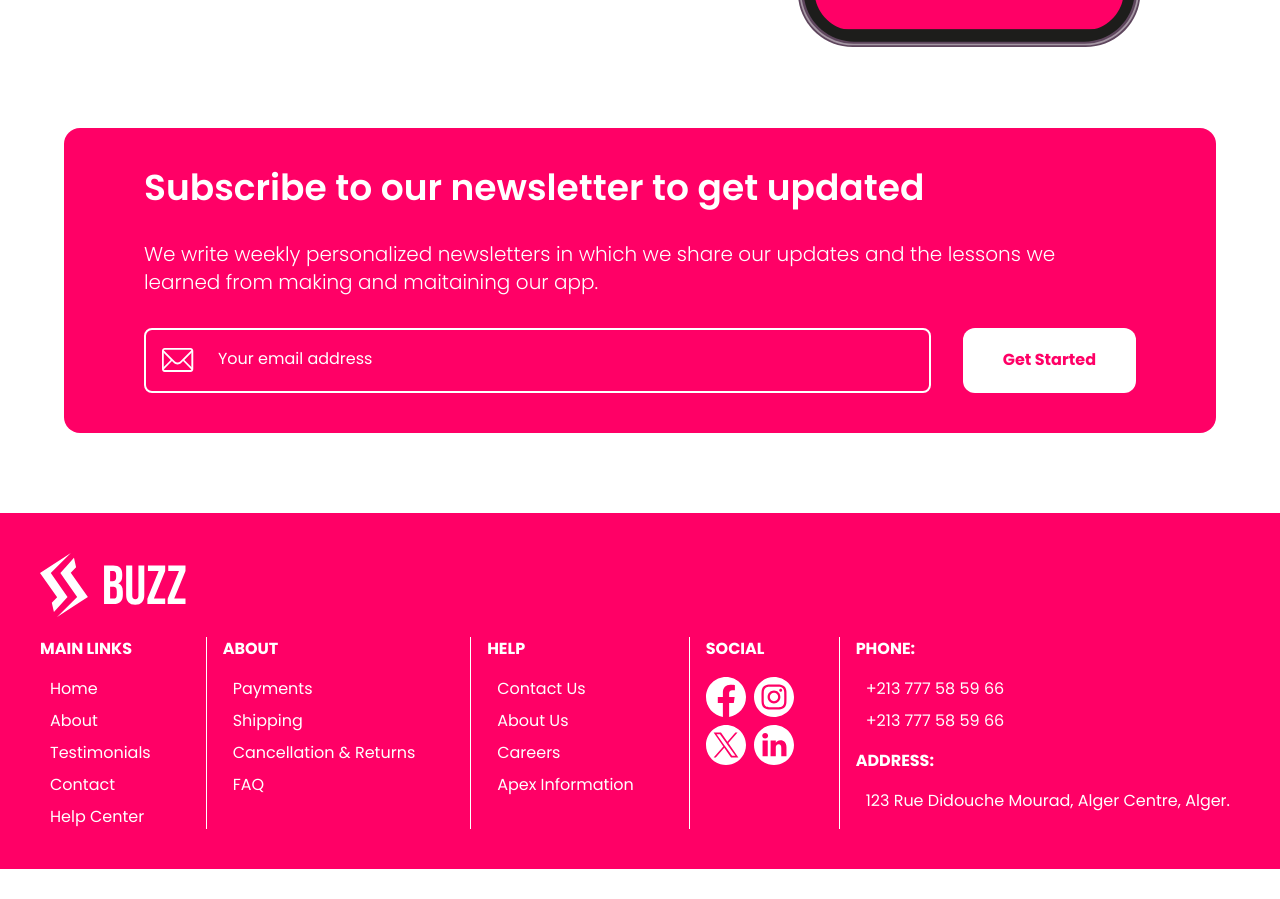
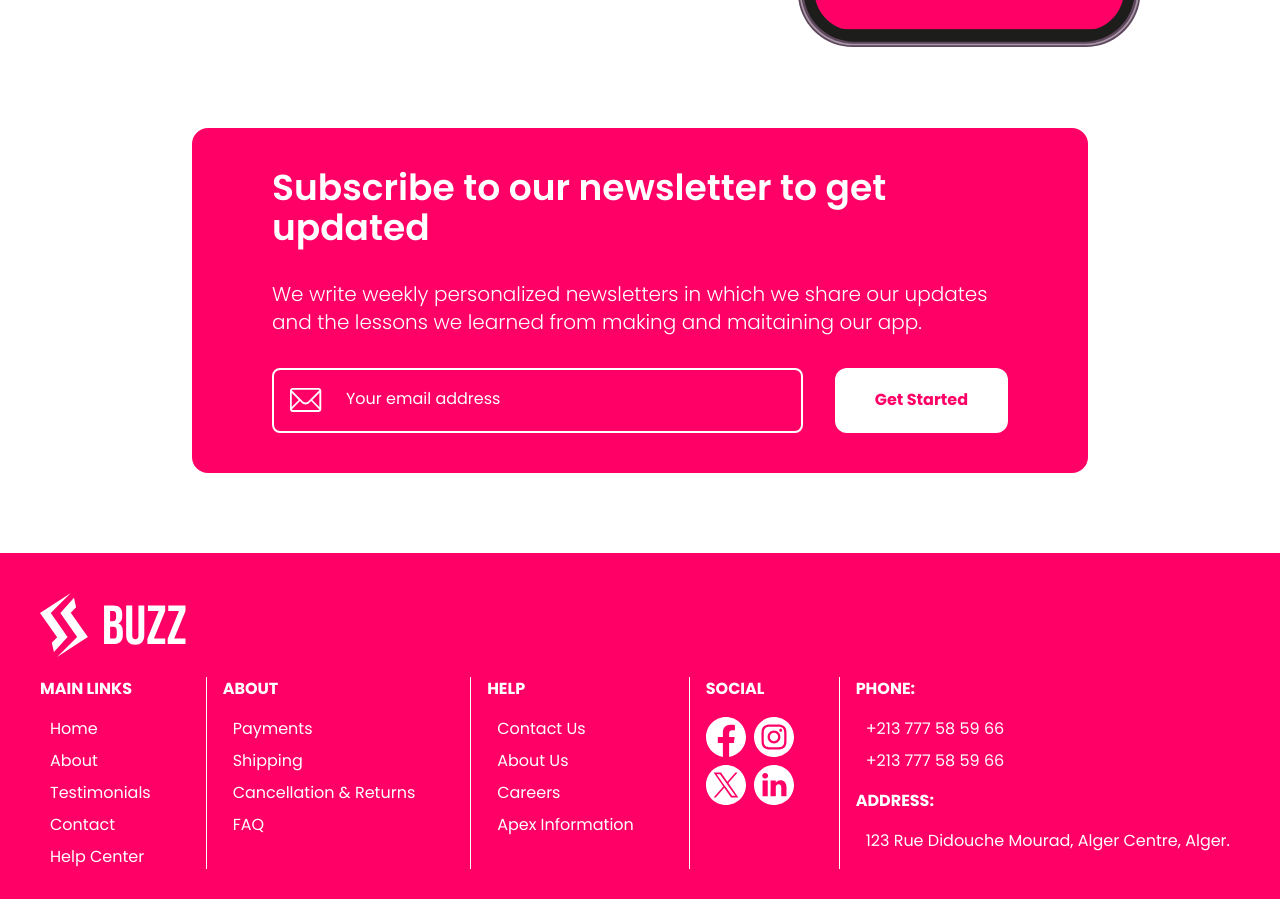
Before and after one commit to RiadMarmouze/BUZZ, a Next.js app: page / in a window 1280 px wide. Shown: the part 5080-5979 px from the top of the page. Built offline with nearby package versions, Linux system fonts and the light colour scheme.

Commit message:
margin of contact

```diff
--- a/src/app/page.tsx
+++ b/src/app/page.tsx
@@ -275,7 +275,7 @@ export default function Home() {
         </div>
       </section>
 
-      <section id="contact" className="px-5 lg:px-[5%]">
+      <section id="contact" className="px-5 lg:px-[15%]">
         <div className="flex flex-col gap-8 rounded-2xl bg-primary-pink-500 px-5 py-10 text-white lg:px-20">
           <h2 className="text-section-subtitle">
             Subscribe to our newsletter to get updated
```
